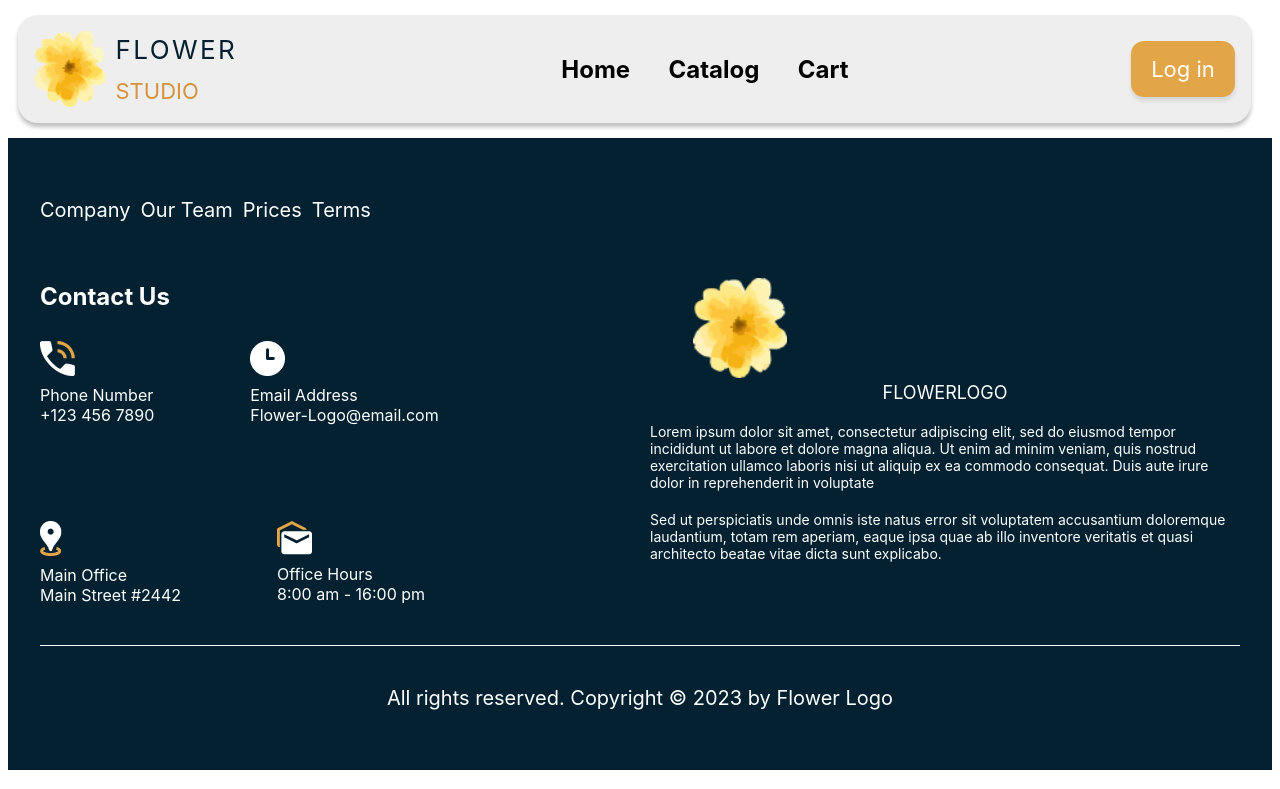
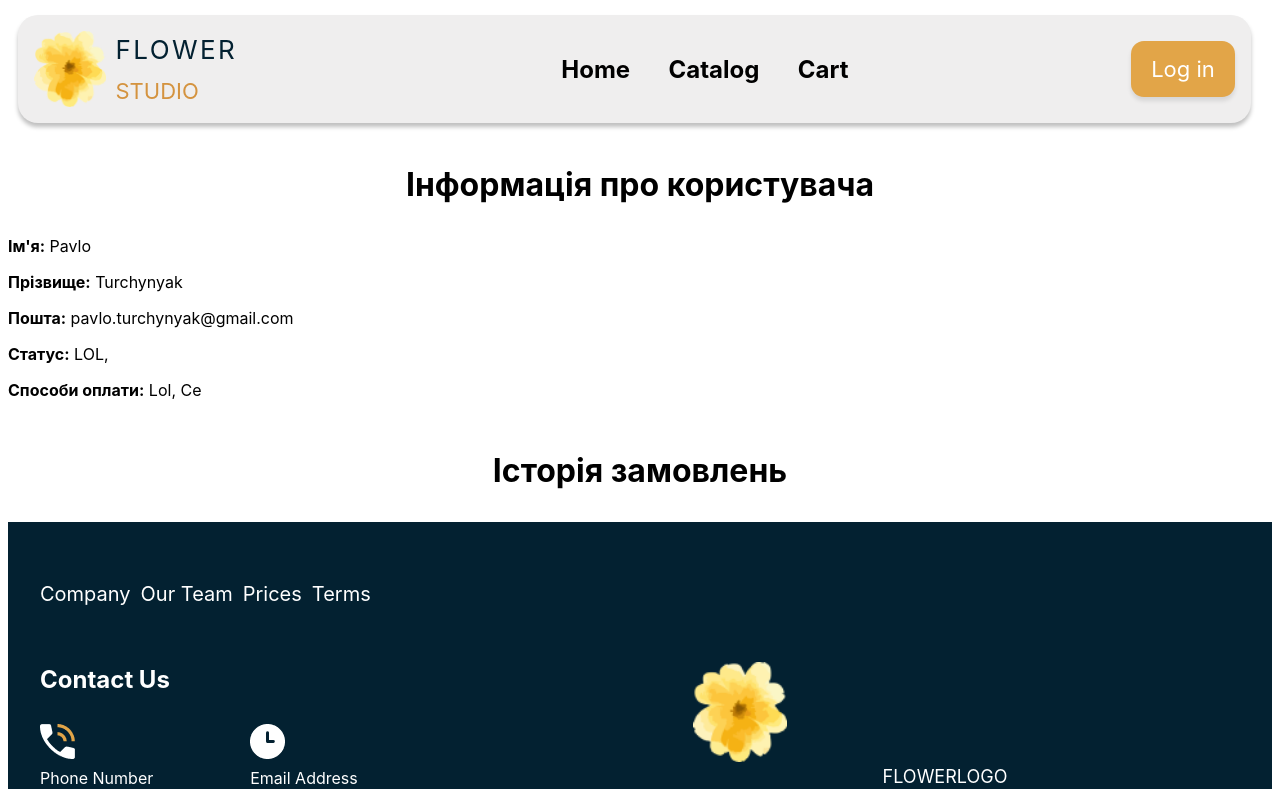
Before and after one commit to Dreamless-Drunks-Team/drunkie-flowers, a React (Create React App) app in the folder my-app/: page /profile in a window 1280 px wide. Shown: the top 789 px of the page. Built offline with nearby package versions, Linux system fonts and the light colour scheme.

Commit message:
Add UserProfile (Need create history for orders)

```diff
--- a/my-app/src/App.js
+++ b/my-app/src/App.js
@@ -4,6 +4,15 @@ import Header from "./components/Header/Header";
 import LoginForm from "./page/Login/LoginForm";
 import RegistrationForm from "./page/Registration/RegistrationForm";
 import Home from "./page/Home/Home"
+import UserProfile from "./page/UserAccount/UserProfile";
+
+const user = {
+  firstName: "Pavlo",
+  lastName: "Turchynyak",
+  email: "pavlo.turchynyak@gmail.com",
+  status: "LOL,",
+  paymentMethods: ["Lol", "Ce"]
+}
 
 function App() {
   return (
@@ -13,6 +22,7 @@ function App() {
         <Route path="/" element={<Home />} />
         <Route path="/login" element={<LoginForm />} />
         <Route path="/register" element={<RegistrationForm />} />
+        <Route path="/profile" element={<UserProfile user={user}/>} />
       </Routes>
       <Footer />
     </BrowserRouter>
--- a/my-app/src/page/UserAccount/UserAccount.jsx
+++ /dev/null
@@ -1 +0,0 @@
-#######
--- a/my-app/src/page/UserAccount/UserAccount.scss
+++ /dev/null
@@ -1 +0,0 @@
-########
--- /dev/null
+++ b/my-app/src/page/UserAccount/UserProfile.jsx
@@ -0,0 +1,22 @@
+import React from 'react';
+import './UserProfile.scss'
+const UserProfile = ({ user }) => {
+  return (
+    <div className="user-profile">
+      <h2>Інформація про користувача</h2>
+      <div>
+        <p><strong>Ім'я:</strong> {user.firstName}</p>
+        <p><strong>Прізвище:</strong> {user.lastName}</p>
+        <p><strong>Пошта:</strong> {user.email}</p>
+        <p><strong>Статус:</strong> {user.status}</p>
+        <p><strong>Способи оплати:</strong> {user.paymentMethods.join(', ')}</p>
+      </div>
+      <h2>Історія замовлень</h2>
+      <div>
+        {/* Цей блок можна заповнити замовленнями користувача */}
+      </div>
+    </div>
+  );
+};
+
+export default UserProfile;
--- /dev/null
+++ b/my-app/src/page/UserAccount/UserProfile.scss
@@ -0,0 +1,20 @@
+.user-profile {
+    display: flex;
+    flex-direction: column;
+    align-items: center;
+
+    h2 {
+      font-size: 2rem;
+      margin-bottom: 1rem;
+    }
+
+    div {
+      width: 100%;
+      margin-bottom: 1rem;
+
+      p {
+        font-size: 1rem;
+        margin-bottom: 0.5rem;
+      }
+    }
+  }
```
